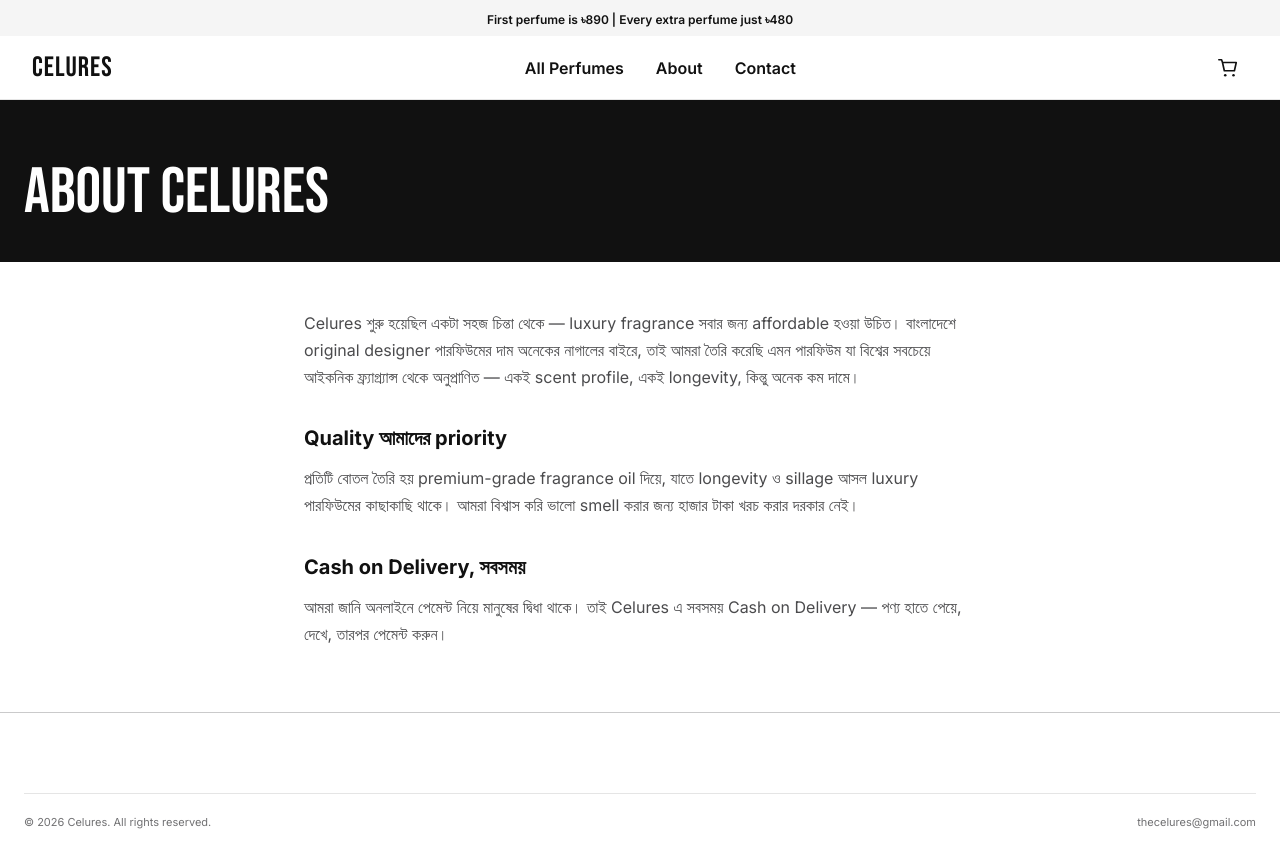
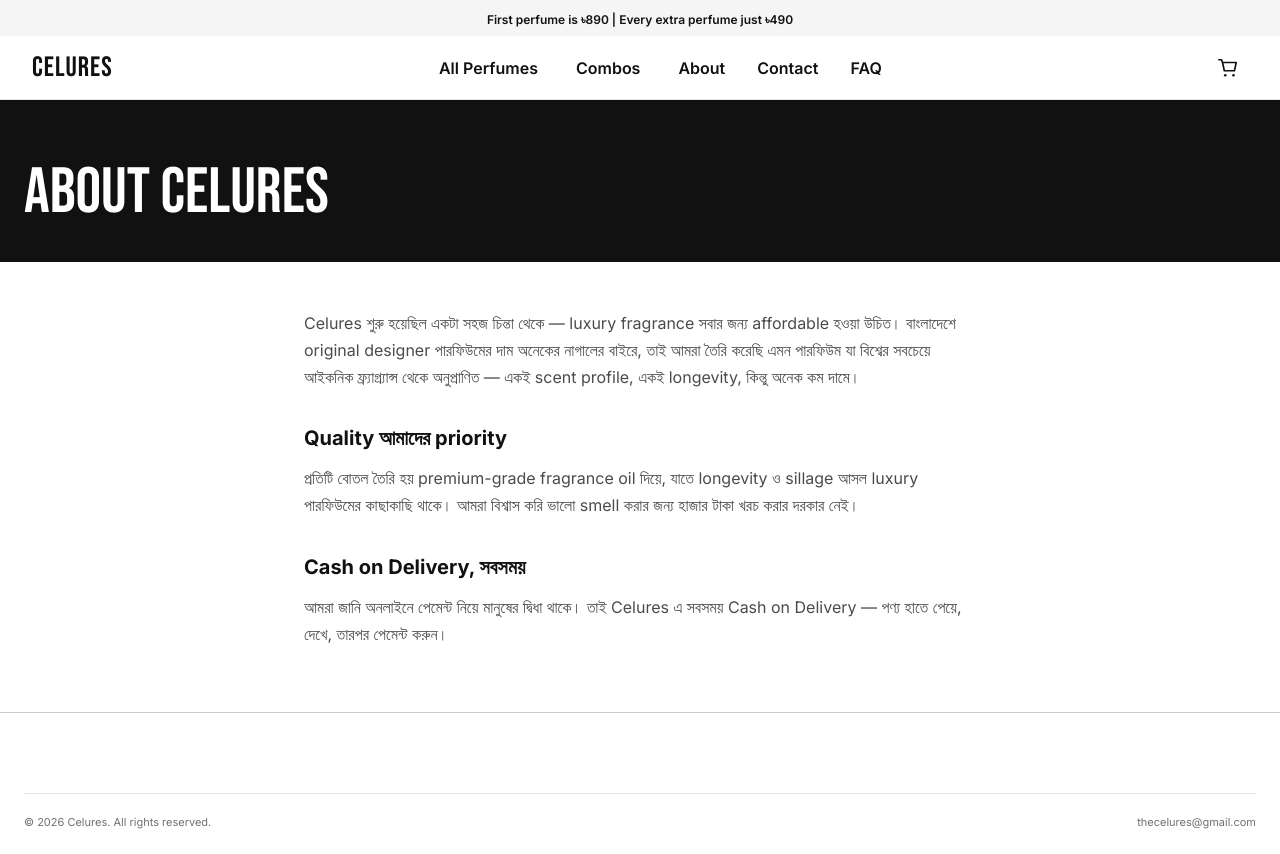
Before and after one commit to jubairhossaintayaib/celures-main-website, a plain HTML site: page about.html in a window 1280 px wide. Drawn offline with Linux system fonts and the light colour scheme.

Commit message:
Update about.html

```diff
--- a/about.html
+++ b/about.html
@@ -8,7 +8,7 @@
 </head>
 <body>
 
-<div class="utility-bar"><div class="container"><span>First perfume is ৳890 | Every extra perfume just ৳480</span></div></div>
+<div class="utility-bar"><div class="container"><span>First perfume is ৳890 | Every extra perfume just ৳490</span></div></div>
 <nav class="primary-nav">
   <div class="container">
     <button class="hamburger-btn" aria-label="Menu">
@@ -17,8 +17,13 @@
     <a href="index.html" class="nav-logo">CELURES</a>
     <div class="nav-links">
       <a href="index.html#shop">All Perfumes</a>
+      <div class="nav-dropdown">
+        <button class="nav-dropdown-trigger" type="button">Combos</button>
+        <div class="nav-dropdown-menu" id="nav-combos-menu"></div>
+      </div>
       <a href="about.html">About</a>
       <a href="contact.html">Contact</a>
+      <a href="faq.html">FAQ</a>
     </div>
     <div class="nav-right">
       <a href="checkout.html" class="cart-btn" aria-label="Cart">
@@ -35,8 +40,11 @@
       <svg width="18" height="18" viewBox="0 0 24 24" fill="none"><path d="M6 6L18 18M6 18L18 6" stroke="#111" stroke-width="2" stroke-linecap="round"/></svg>
     </button>
     <a href="index.html#shop">All Perfumes</a>
+    <div class="nav-drawer-section-title">Combos</div>
+    <div class="nav-drawer-combos" id="nav-drawer-combos"></div>
     <a href="about.html">About</a>
     <a href="contact.html">Contact</a>
+    <a href="faq.html">FAQ</a>
     <a href="return-policy.html">Return Policy</a>
     <a href="checkout.html">Cart</a>
   </div>
```
